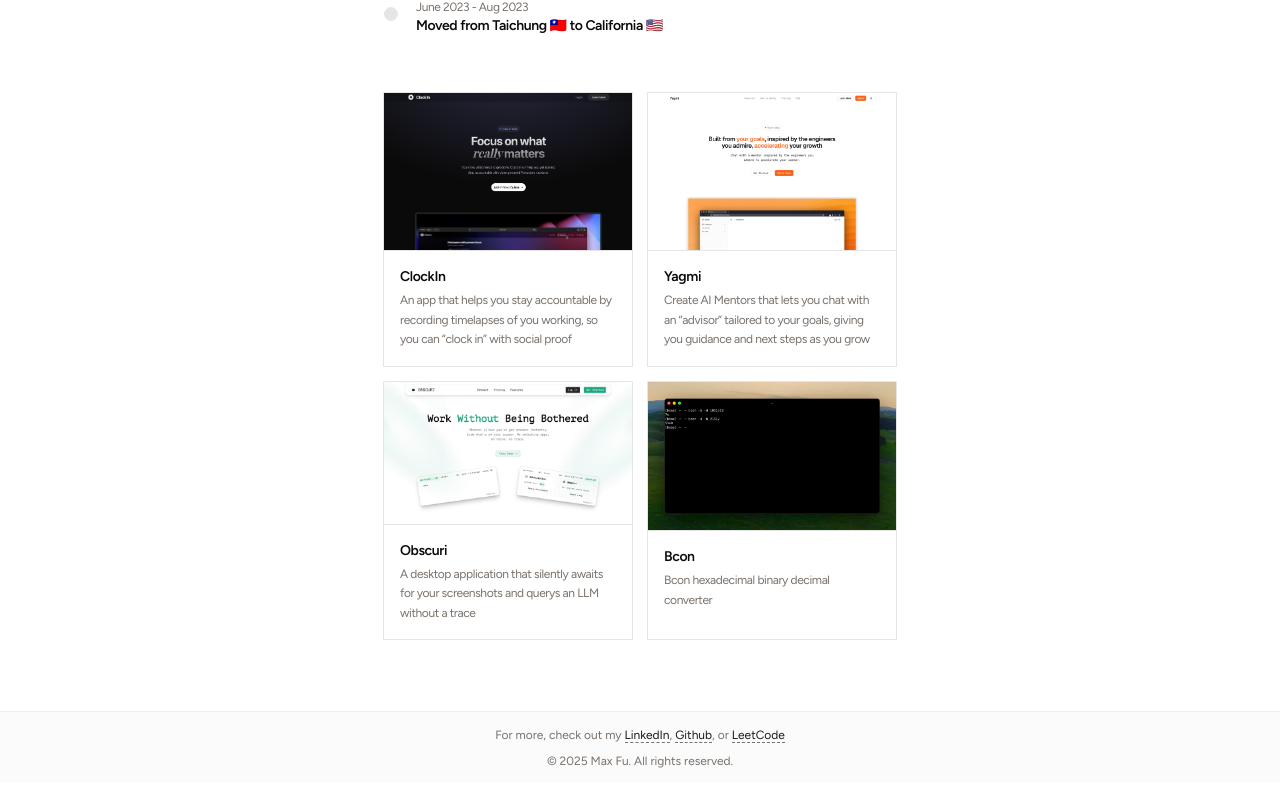
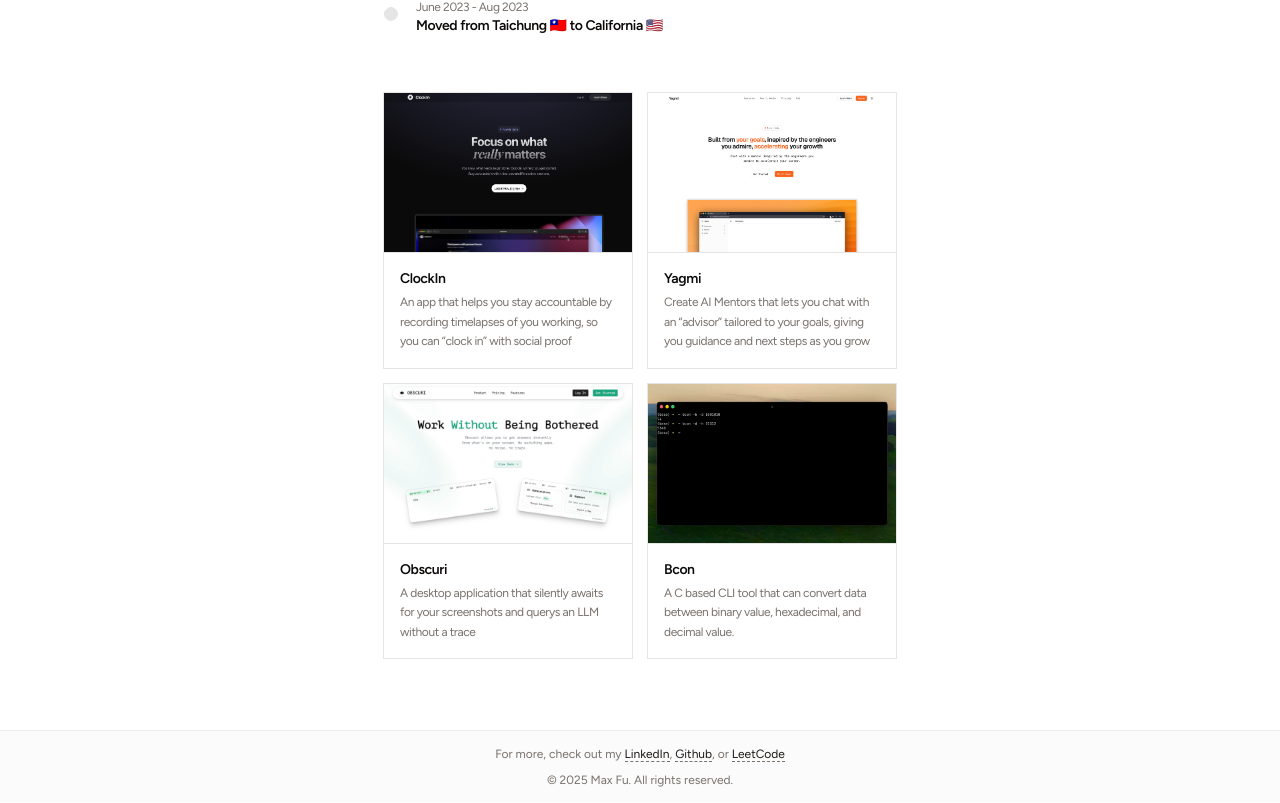
Before and after one commit to maxxfuu/dot-com-v2, a Next.js app: page / in a window 1280 px wide. Shown: the part 574-1377 px from the top of the page. Built offline with nearby package versions, Linux system fonts and the light colour scheme.

Commit message:
hard coded heights into images to make them all aligned

```diff
--- a/components/projects.tsx
+++ b/components/projects.tsx
@@ -41,7 +41,7 @@
   },
   project4: {
     title: "Bcon",
-    description: "Bcon hexadecimal binary decimal converter",
+    description: "A C based CLI tool that can convert data between binary value, hexadecimal, and decimal value.",
     image: "/bcon.png",
     video: "/bcon.mp4",
     type: "popup",
@@ -93,7 +93,7 @@
               alt={value.title}
               width={500}
               height={300}
-              className="w-full object-cover border-b rounded-t-sm hover:scale-103 transition-all duration-300 cursor-pointer"
+              className="w-full h-40 object-cover border-b rounded-t-sm hover:scale-103 transition-all duration-300 cursor-pointer"
             />
             <CardHeader>
               <CardTitle>{value.title}</CardTitle>
```
